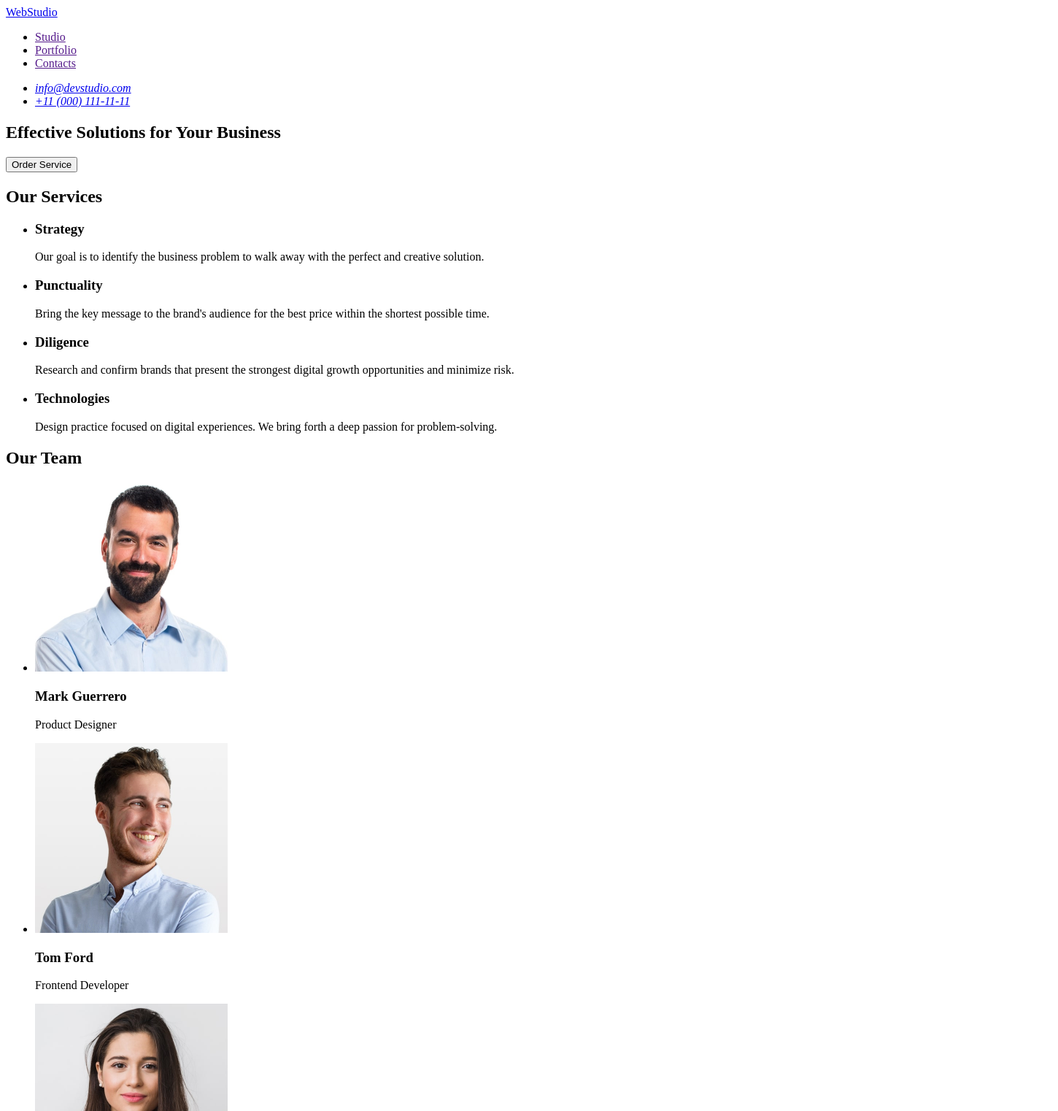
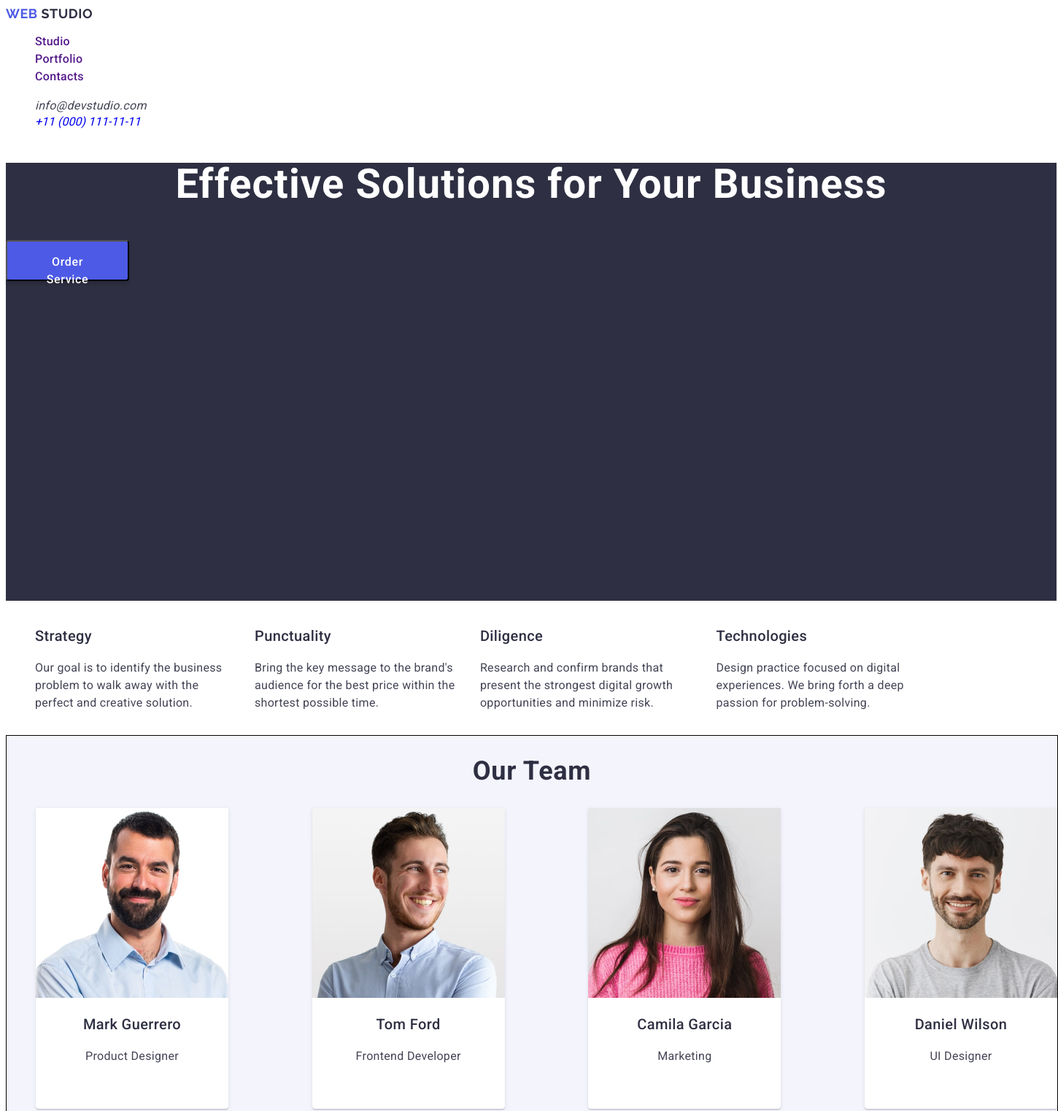
Before and after one commit to Bekkel15/goit-markup-hw-01, a plain HTML site: page index.html in a window 1280 px wide. Shown: the top 1522 px of the page at 73% size, 1450 px wide, since content can reach past the window. Drawn offline with Linux system fonts and the light colour scheme.

Commit message:
https://github.com/Bekkel15/goit-markup-hw-02.git

```diff
--- /dev/null
+++ b/css/styles.css
@@ -0,0 +1,171 @@
+body{
+    font-family: 'roboto', sans-serif;
+    color:#2e2f42 ;
+}
+ul{list-style: none;}
+a{text-decoration: none;}
+.header-logo{
+    font-family: "Raleway", sans-serif;
+        font-weight: 700;
+        font-size: 18px;
+        line-height: 117%;
+        letter-spacing: 0.03em;
+        text-transform: uppercase;
+        color: #4d5ae5;
+
+}
+.header-logo-studio{color: #2e2f42;}
+.header-menu-link{
+    font-weight: 500;
+    font-size: 16px;
+    line-height: 150%;
+    letter-spacing: 0.02em;}
+    .header-contact-address{
+        font-size: 16px;
+        line-height: 150%;
+        letter-spacing: 0.02em;
+        color: #434455;
+    }
+
+    .main-section{
+        width: 1440px;
+            height: 600px;
+            background: #2e2f42;
+    }
+    .main-section-title{
+        font-weight: 700;
+            font-size: 56px;
+            line-height: 107%;
+            letter-spacing: 0.02em;
+            text-align: center;
+            color: #fff;
+    }
+    .main-button{
+        font-family: inherit;
+        border-radius: 4px;
+            padding: 16px 32px;
+            width: 169px;
+            height: 56px;
+            box-shadow: 0 4px 4px 0 rgba(0, 0, 0, 0.15);
+            background: #4d5ae5;
+    }
+    .main-button-order{
+        font-weight: 500;
+        font-size: 16px;
+        line-height: 150%;
+        letter-spacing: 0.04em;
+        color: #fff;
+    }
+    .main-menu-title{
+        font-weight: 500;
+            font-size: 20px;
+            line-height: 120%;
+            letter-spacing: 0.02em;
+    }
+    .main-menu-text{
+            font-size: 16px;
+            line-height: 150%;
+            letter-spacing: 0.02em;
+            color: #434455;
+    }
+
+    .main-menu-team{
+        border: 1px solid #000;
+            width: 1440px;
+            height: 732px;
+            background: #f4f4fd;
+
+    }
+        .main-menu-list {
+            display: flex;
+            justify-content: space-between;
+            flex-wrap: nowrap;
+            gap: 20px;
+            flex-shrink: 0;
+
+        }
+
+    .main-menu-our{
+        font-weight: 700;
+            font-size: 36px;
+            line-height: 111%;
+            letter-spacing: 0.02em;
+            text-align: center;
+    }
+    .main-menu-box{
+        border-radius: 0 0 4px 4px;
+            padding: 0px 0px 32px 0px;
+            width: 264px;
+            height: 380px;
+            box-shadow: 0 2px 1px 0 rgba(46, 47, 66, 0.08), 0 1px 1px 0 rgba(46, 47, 66, 0.16), 0 1px 6px 0 rgba(46, 47, 66, 0.08);
+                background: #fff;
+
+    }
+
+    .main-menu-name{
+        font-weight: 500;
+            font-size: 20px;
+            line-height: 120%;
+            letter-spacing: 0.02em;
+            text-align: center;
+            color: #2e2f42;
+    }
+    .main-menu-speciality{
+            font-size: 16px;
+            line-height: 150%;
+            letter-spacing: 0.02em;
+            text-align: center;
+            color: #434455;
+    }
+        .main-menu-portfolio {
+            width: 1128px;
+            margin: 0 auto;
+        }
+
+        .main-menu-list-por {
+            display: grid;
+            grid-template-columns: repeat(3, 1fr);
+            /* 3 колонки однакової ширини */
+            gap: 20px;
+            list-style: none;
+            padding: 0;
+        }
+
+        .main-menu-box-por {
+            text-align: center;
+            background: #fff;
+            padding: 20px;
+            box-shadow: 0 2px 1px rgba(46, 47, 66, 0.08), 0 1px 1px rgba(46, 47, 66, 0.16);
+            border-radius: 8px;
+        }
+
+        .main-menu-box-por img {
+            width: 100%;
+            height: auto;
+            margin-bottom: 16px;
+        }
+
+        .main-menu-box-por h4 {
+            font-size: 20px;
+            font-weight: 500;
+            margin-bottom: 8px;
+        }
+
+        .main-menu-box-por p {
+            font-size: 16px;
+            color: #434455;
+        }
+    .footer{
+        background: #2e2f42;
+        width: 1440px;
+        height: 312px;
+    }
+    .footer-text{
+        font-size: 16px;
+            line-height: 150%;
+            letter-spacing: 0.02em;
+            color: #f4f4fd;
+    }
+    .fotter-logo-studio{
+        color: #f4f4fd;
+    }
--- a/index.html
+++ b/index.html
@@ -4,114 +4,186 @@
     <meta charset="UTF-8" />
     <meta name="viewport" content="width=device-width, initial-scale=1.0" />
     <title>WebStudio</title>
+    <link rel="preconnect" href="https://fonts.googleapis.com" />
+    <link rel="preconnect" href="https://fonts.gstatic.com" crossorigin />
+    <link
+      href="https://fonts.googleapis.com/css2?family=Raleway:ital,wght@0,700;1,700&family=Roboto:wght@400;500;700&display=swap"
+      rel="stylesheet"
+    />
+    <link rel="stylesheet" href="./css/styles.css" />
   </head>
   <body>
-    <header>
-      <nav>
-        <a href="./index.html">WebStudio</a>
-        <ul>
-          <li><a href="">Studio</a></li>
-          <li><a href="">Portfolio</a></li>
-          <li><a href="">Contacts</a></li>
+    <header class="header">
+      <nav class="header-navigation">
+        <a class="header-logo" href="./index.html"
+          >Web <span class="header-logo-studio"> Studio</span></a
+        >
+        <ul class="header-menu-list">
+          <li class="header-menu-item">
+            <a class="header-menu-link" href="">Studio</a>
+          </li>
+          <li class="header-menu-item">
+            <a class="header-menu-link" href="">Portfolio</a>
+          </li>
+          <li class="header-menu-item">
+            <a class="header-menu-link" href="">Contacts</a>
+          </li>
         </ul>
       </nav>
 
       <address>
-        <ul>
-          <li><a href="mailto:info@devstudio.com">info@devstudio.com</a></li>
-          <li><a href="tel:+110001111111">+11 (000) 111-11-11</a></li>
+        <ul class="header-contact-list">
+          <li class="header-contact-item">
+            <a class="header-contact-address" href="mailto:info@devstudio.com"
+              >info@devstudio.com</a
+            >
+          </li>
+          <li class="header-contact-item">
+            <a class="header-contact-adress" href="tel:+110001111111"
+              >+11 (000) 111-11-11</a
+            >
+          </li>
         </ul>
       </address>
     </header>
-    <main>
-      <section>
-        <h1>Effective Solutions for Your Business</h1>
-        <button type="button" aria-label="Order service from WebStudio">
-          Order Service
+    <main class="main">
+      <section class="main-section">
+        <h1 class="main-section-title">
+          Effective Solutions for Your Business
+        </h1>
+        <button
+          class="main-button"
+          type="button"
+          aria-label="Order service from WebStudio"
+        >
+          <span class="main-button-order"> Order Service</span>
         </button>
       </section>
       <section>
-        <h2>Our Services</h2>
-        <ul>
-          <li>
-            <h3>Strategy</h3>
-            <p>
+        <ul class="main-menu-list">
+          <li class="main-menu-item">
+            <h3 class="main-menu-title">Strategy</h3>
+            <p class="main-menu-text">
               Our goal is to identify the business problem to walk away with the
               perfect and creative solution.
             </p>
           </li>
-          <li>
-            <h3>Punctuality</h3>
-            <p>
+          <li class="main-menu-item">
+            <h3 class="main-menu-title">Punctuality</h3>
+            <p class="main-menu-text">
               Bring the key message to the brand's audience for the best price
               within the shortest possible time.
             </p>
           </li>
-          <li>
-            <h3>Diligence</h3>
-            <p>
+          <li class="main-menu-item">
+            <h3 class="main-menu-title">Diligence</h3>
+            <p class="main-menu-text">
               Research and confirm brands that present the strongest digital
               growth opportunities and minimize risk.
             </p>
           </li>
-          <li>
-            <h3>Technologies</h3>
-            <p>
+          <li class="main-menu-item">
+            <h3 class="main-menu-title">Technologies</h3>
+            <p class="main-menu-text">
               Design practice focused on digital experiences. We bring forth a
               deep passion for problem-solving.
             </p>
           </li>
         </ul>
       </section>
-      <section>
-        <h2>Our Team</h2>
-        <ul>
-          <li>
+      <section class="main-menu-team">
+        <h2 class="main-menu-our">Our Team</h2>
+        <ul class="main-menu-list">
+          <li class="main-menu-box">
             <img
+              class="main-menu-img"
               src="./images/imgbor-min.jpg"
               alt="bearded man in a blue shirt Mark Guerrero Product Designer"
               width="264"
               height="260"
             />
-            <h3>Mark Guerrero</h3>
-            <p>Product Designer</p>
+            <h3 class="main-menu-name">Mark Guerrero</h3>
+            <p class="main-menu-speciality">Product Designer</p>
           </li>
-          <li>
+          <li class="main-menu-box">
             <img
+              class="main-menu-img"
               src="./images/imgcm-min.jpg"
               alt="man in a shirt Tom Ford Frontend Developer"
               width="264"
               height="260"
             />
-            <h3>Tom Ford</h3>
-            <p>Frontend Developer</p>
+            <h3 class="main-menu-name">Tom Ford</h3>
+            <p class="main-menu-speciality">Frontend Developer</p>
           </li>
-          <li>
+          <li class="main-menu-box">
             <img
+              class="main-menu-img"
               src="./images/imggir-min.jpg"
               alt="beautiful girl in a pink jacket Camila Garcia Marketing"
               width="264"
               height="260"
             />
-            <h3>Camila Garcia</h3>
-            <p>Marketing</p>
+            <h3 class="main-menu-name">Camila Garcia</h3>
+            <p class="main-menu-speciality">Marketing</p>
           </li>
-          <li>
+          <li class="main-menu-box">
             <img
+              class="main-menu-img"
               src="./images/imglil-min.jpg"
               alt="smiling man in a gray t-shirt Daniel Wilson UI Designer"
               width="264"
               height="260"
             />
-            <h3>Daniel Wilson</h3>
-            <p>UI Designer</p>
+            <h3 class="main-menu-name">Daniel Wilson</h3>
+            <p class="main-menu-speciality">UI Designer</p>
+          </li>
+        </ul>
+      </section>
+      <section class="main-menu-portfolio">
+        <h2 class="main-menu-por">Our Portfolio</h2>
+        <ul class="main-menu-list-por">
+          <li class="main-menu-box-por">
+            <img src="./images/img-min.jpg" alt="Banking App" />
+            <h4>Banking App</h4>
+            <p>App</p>
+          </li>
+          <li class="main-menu-box-por">
+            <img src="./images/img 2-min (2).jpg" alt="Cashless Payment" />
+            <h4>Cashless Payment</h4>
+            <p>Marketing</p>
+          </li>
+          <li class="main-menu-box-por">
+            <img src="./images/img 2-min (1).jpg" alt="laptop with picture" />
+            <h4>Meditation App</h4>
+            <p>App</p>
+          </li>
+          <li class="main-menu-box-por">
+            <img
+              src="./images/img 4-min (2).jpg"
+              alt="car steering wheel with phone"
+            />
+            <h4>Taxi Service</h4>
+            <p>Marketing</p>
+          </li>
+          <li class="main-menu-box-por">
+            <img src="./images/img 4-min (1).jpg" alt="Screen Illustrations" />
+            <h4>Screen Illustrations</h4>
+            <p>Design</p>
+          </li>
+          <li class="main-menu-box-por">
+            <img src="./images/img 5-min.jpg" alt="smiling girl with a phone" />
+            <h4>Online Courses</h4>
+            <p>Marketing</p>
           </li>
         </ul>
       </section>
     </main>
-    <footer>
-      <a href="./index.html">WebStudio</a>
-      <p>
+    <footer class="footer">
+      <a class="header-logo" href="./index.html"
+        >Web<span class="fotter-logo-studio">Studio</span></a
+      >
+      <p class="footer-text">
         Increase the flow of customers and sales for your business with digital
         marketing & growth solutions.
       </p>
```
Also changed, not shown: images/img 2-min (1).jpg (added), images/img 2-min (2).jpg (added), images/img 4-min (1).jpg (added), images/img 4-min (2).jpg (added), images/img 5-min.jpg (added), images/img-min.jpg (added).
